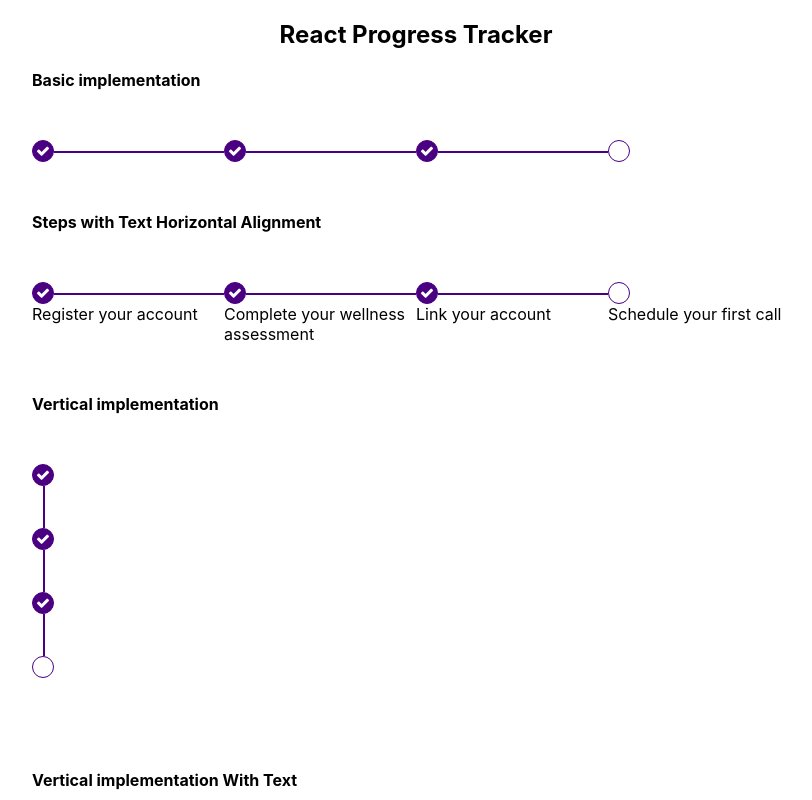
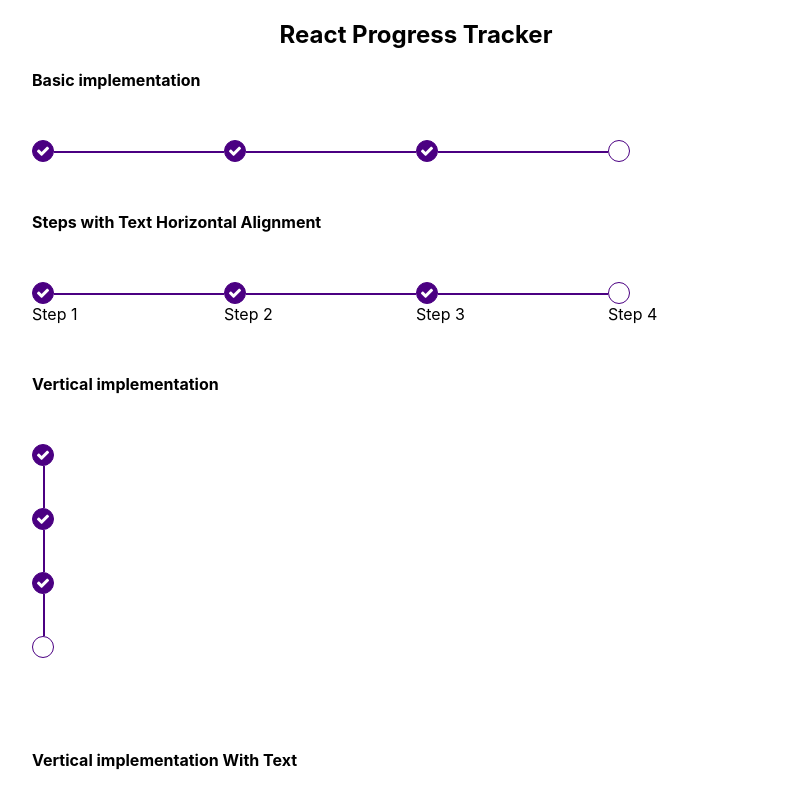
Before and after one commit to rahulsha05x/progress-stepper, a React (Create React App) app: page / in a window 1280 px wide. Shown: the top 800 px of the page, without its empty margins (224-1036 px from the left). Built offline with nearby package versions, Linux system fonts and the light colour scheme.

Commit message:
Updated progressbar 1 custom colors

```diff
--- a/src/App.tsx
+++ b/src/App.tsx
@@ -31,22 +31,22 @@ function App() {
     steps: [
       {
         id: 1,
-        text: <div className="test">Register your account</div>,
+        text: <div className="test">Step 1</div>,
         status: 'Pending',
       },
       {
         id: 2,
-        text: 'Complete your wellness assessment',
+        text: 'Step 2',
         status: 'Pending',
       },
       {
         id: 3,
-        text: 'Link your account',
+        text: 'Step 3',
         status: 'Pending',
       },
       {
         id: 4,
-        text: 'Schedule your first call',
+        text: 'Step 4',
         status: 'Pending',
       },
     ],
@@ -58,7 +58,7 @@ function App() {
     }); */
 
     let tempStep = [...steps];
-    if (currentIndex === 0 && tempStep[currentIndex] ?.status === 'Pending') {
+    if (currentIndex === 0 && tempStep[currentIndex]?.status === 'Pending') {
       tempStep[currentIndex].status = 'Current';
     } else {
       tempStep[currentIndex].status = 'Complete';
--- a/src/constants.js
+++ b/src/constants.js
@@ -3,122 +3,122 @@ import React from 'react';
 export const stepsWithoutText = [
   {
     id: 1,
-      status: 'Pending'
+    status: 'Pending',
   },
   {
     id: 2,
-      status: 'Pending'
+    status: 'Pending',
   },
   {
     id: 3,
-      status: 'Pending'
+    status: 'Pending',
   },
   {
     id: 4,
-      status: 'Pending'
+    status: 'Pending',
   },
 ];
 
 export const stepsWithText = [
   {
     id: 1,
-      text: "Register your account",
-      status: 'Pending'
+    text: 'Step 1',
+    status: 'Pending',
   },
   {
     id: 2,
-      text: 'Complete your wellness assessment',
-      status: 'Pending'
+    text: 'Step 2',
+    status: 'Pending',
   },
   {
     id: 3,
-      text: 'Link your account',
-      status: 'Pending'
+    text: 'Step 3',
+    status: 'Pending',
   },
   {
     id: 4,
-      text: 'Schedule your first call',
-      status: 'Pending'
+    text: 'Step 4',
+    status: 'Pending',
   },
-]
+];
 
 export const stepsWithProgress = [
   {
     id: 1,
-      text: "Register your account",
+    text: 'Step 1',
     status: 'Pending',
-      progress: 100
+    progress: 100,
   },
   {
     id: 2,
-      text: 'Complete your wellness assessment',
+    text: 'Step 2',
     status: 'Pending',
-      progress: 100
+    progress: 100,
   },
   {
     id: 3,
-      text: 'Link your account',
+    text: 'Step 3',
     status: 'Pending',
-      progress: 50
+    progress: 50,
   },
   {
     id: 4,
-      text: 'Schedule your first call',
+    text: 'Step 4',
     status: 'Pending',
-      progress: 0
+    progress: 0,
   },
-]
+];
 
 export const stepsWithColors = [
   {
     id: 1,
-      text: "Register your account",
+    text: 'Step 1',
     status: 'Pending',
-      color: "red"
+    color: 'red',
   },
   {
     id: 2,
-      text: 'Complete your wellness assessment',
+    text: 'Step 2',
     status: 'Pending',
-      color: "blue"
+    color: 'blue',
   },
   {
     id: 3,
-      text: 'Link your account',
+    text: 'Step 3',
     status: 'Pending',
-      color: "green"
+    color: 'green',
   },
   {
     id: 4,
-      text: 'Schedule your first call',
+    text: 'Step 4',
     status: 'Pending',
-      color: "yellow"
+    color: 'yellow',
   },
 ];
 
 export const stepsWithCustomIcons = [
   {
     id: 1,
-      text: "Register your account",
+    text: 'Step 1',
     status: 'Pending',
-      icon: <i className="fa fa-location-arrow"></i>
+    icon: <i className="fa fa-location-arrow"></i>,
   },
   {
     id: 2,
-      text: 'Complete your wellness assessment',
+    text: 'Step 2',
     status: 'Pending',
-      icon: <i className="fa fa-minus"></i>
+    icon: <i className="fa fa-minus"></i>,
   },
   {
     id: 3,
-      text: 'Link your account',
+    text: 'Step 3',
     status: 'Pending',
-      icon: <i className="fa fa-plane"></i>
+    icon: <i className="fa fa-plane"></i>,
   },
   {
     id: 4,
-      text: 'Schedule your first call',
+    text: 'Step 4',
     status: 'Pending',
-      icon: <i className="fa fa-star"></i>
+    icon: <i className="fa fa-star"></i>,
   },
 ];
```
Lines whose indentation alone changed are shown as unchanged.
